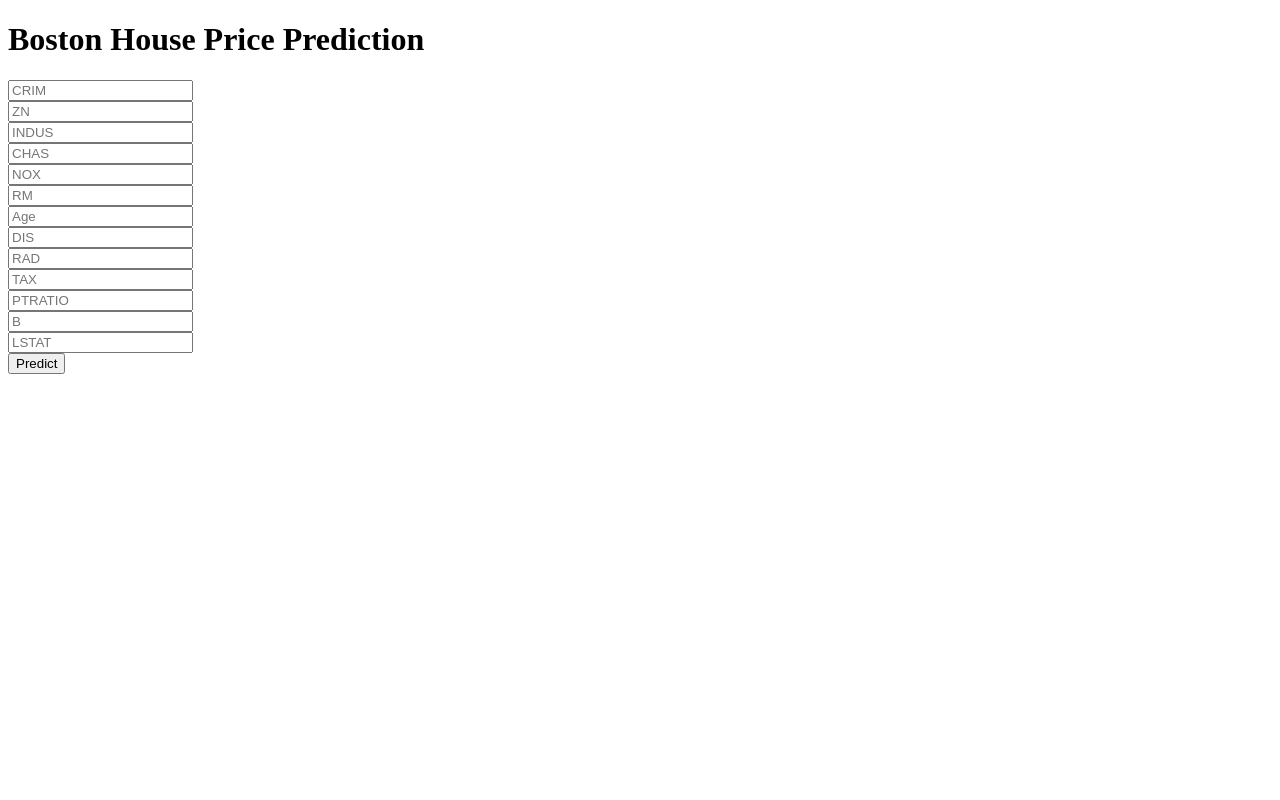
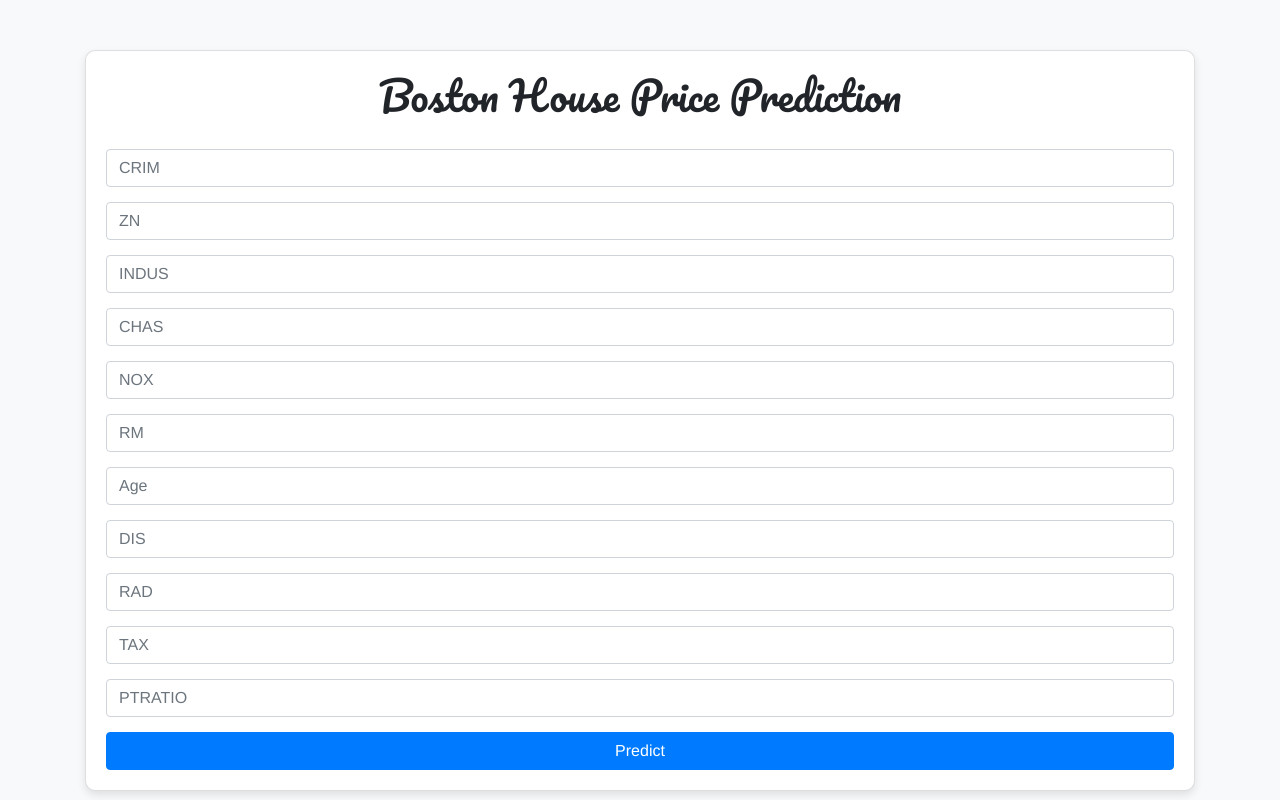
Before and after one commit to aggy408/bostonhousing, a Flask app: page / in a window 1280 px wide. Run offline with Flask 3, Linux system fonts and the light colour scheme; parts of the project's set-up code (start-up, migrations or seed data) failed here and were passed over; some libraries are stand-ins or nearby versions.

Commit message:
Styling Changes

```diff
--- a/templates/home.html
+++ b/templates/home.html
@@ -1,48 +1,83 @@
 <!DOCTYPE html>
-<html >
+<html>
 
 <head>
   <meta charset="UTF-8">
-  <title>ML API</title>
-  <link href='https://fonts.googleapis.com/css?family=Pacifico' rel='stylesheet' type='text/css'>
-<link href='https://fonts.googleapis.com/css?family=Arimo' rel='stylesheet' type='text/css'>
-<link href='https://fonts.googleapis.com/css?family=Hind:300' rel='stylesheet' type='text/css'>
-<link href='https://fonts.googleapis.com/css?family=Open+Sans+Condensed:300' rel='stylesheet' type='text/css'>
-
-
+  <title>Boston House Price Prediction</title>
+  <link href="https://fonts.googleapis.com/css?family=Pacifico|Arimo|Hind:300|Open+Sans+Condensed:300" rel="stylesheet">
+  <link href="https://stackpath.bootstrapcdn.com/bootstrap/4.5.2/css/bootstrap.min.css" rel="stylesheet">
+  <style>
+    body {
+      font-family: 'Arimo', sans-serif;
+      background-color: #f8f9fa;
+    }
+    .container {
+      margin-top: 50px;
+    }
+    .card {
+      padding: 20px;
+      border-radius: 10px;
+      box-shadow: 0 4px 8px rgba(0, 0, 0, 0.1);
+    }
+    h1 {
+      font-family: 'Pacifico', cursive;
+      text-align: center;
+      margin-bottom: 30px;
+    }
+    .form-group {
+      margin-bottom: 15px;
+    }
+    .btn-primary {
+      width: 100%;
+    }
+  </style>
 </head>
 
 <body>
- <div class="login">
-	<h1>Boston House Price Prediction</h1>
+  <div class="container">
+    <div class="card">
+      <h1>Boston House Price Prediction</h1>
+      <form action="{{ url_for('predict') }}" method="post">
+        <div class="form-group">
+          <input type="text" class="form-control" name="CRIM" placeholder="CRIM" required="required">
+        </div>
+        <div class="form-group">
+          <input type="text" class="form-control" name="ZN" placeholder="ZN" required="required">
+        </div>
+        <div class="form-group">
+          <input type="text" class="form-control" name="INDUS" placeholder="INDUS" required="required">
+        </div>
+        <div class="form-group">
+          <input type="text" class="form-control" name="CHAS" placeholder="CHAS" required="required">
+        </div>
+        <div class="form-group">
+          <input type="text" class="form-control" name="NOX" placeholder="NOX" required="required">
+        </div>
+        <div class="form-group">
+          <input type="text" class="form-control" name="RM" placeholder="RM" required="required">
+        </div>
+        <div class="form-group">
+          <input type="text" class="form-control" name="Age" placeholder="Age" required="required">
+        </div>
+        <div class="form-group">
+          <input type="text" class="form-control" name="DIS" placeholder="DIS" required="required">
+        </div>
+        <div class="form-group">
+          <input type="text" class="form-control" name="RAD" placeholder="RAD" required="required">
+        </div>
+        <div class="form-group">
+          <input type="text" class="form-control" name="TAX" placeholder="TAX" required="required">
+        </div>
+        <div class="form-group">
+          <input type="text" class="form-control" name="PTRATIO" placeholder="PTRATIO" required="required">
+        </div>
+        <button type="submit" class="btn btn-primary">Predict</button>
+      </form>
+    </div>
+  </div>
+  <script src="https://code.jquery.com/jquery-3.5.1.slim.min.js"></script>
+  <script src="https://cdn.jsdelivr.net/npm/@popperjs/core@2.5.4/dist/umd/popper.min.js"></script>
+  <script src="https://stackpath.bootstrapcdn.com/bootstrap/4.5.2/js/bootstrap.min.js"></script>
+</body>
 
-     <!-- Main Input For Receiving Query to our ML -->
-    <form action="{{ url_for('predict')}}"method="post">
-      <input type="text" name="CRIM" placeholder="CRIM" required="required" /><br>
-    	<input type="text" name="ZN" placeholder="ZN" required="required" /><br>
-        <input type="text" name="INDUS" placeholder="INDUS" required="required" /><br>
-        <input type="text" name="CHAS" placeholder="CHAS" required="required" /><br>
-        <input type="text" name="NOX" placeholder="NOX" required="required" /><br>
-        <input type="text" name="RM" placeholder="RM" required="required" /><br>
-        <input type="text" name="Age" placeholder="Age" required="required" /><br>
-        <input type="text" name="DIS" placeholder="DIS" required="required" /><br>
-        <input type="text" name="RAD" placeholder="RAD" required="required" /><br>
-        <input type="text" name="TAX" placeholder="TAX" required="required" /><br>
-        <input type="text" name="PTRATIO" placeholder="PTRATIO" required="required" /><br>
-        <input type="text" name="B" placeholder="B" required="required" /><br>
-        <input type="text" name="LSTAT" placeholder="LSTAT" required="required" /><br>
-
-
-
-        <button type="submit" class="btn btn-primary btn-block btn-large">Predict</button>
-    </form>
-
-   <br>
-   <br>
-
-
- </div>
- {{prediction_text}}
-
-</body>
 </html>
```
